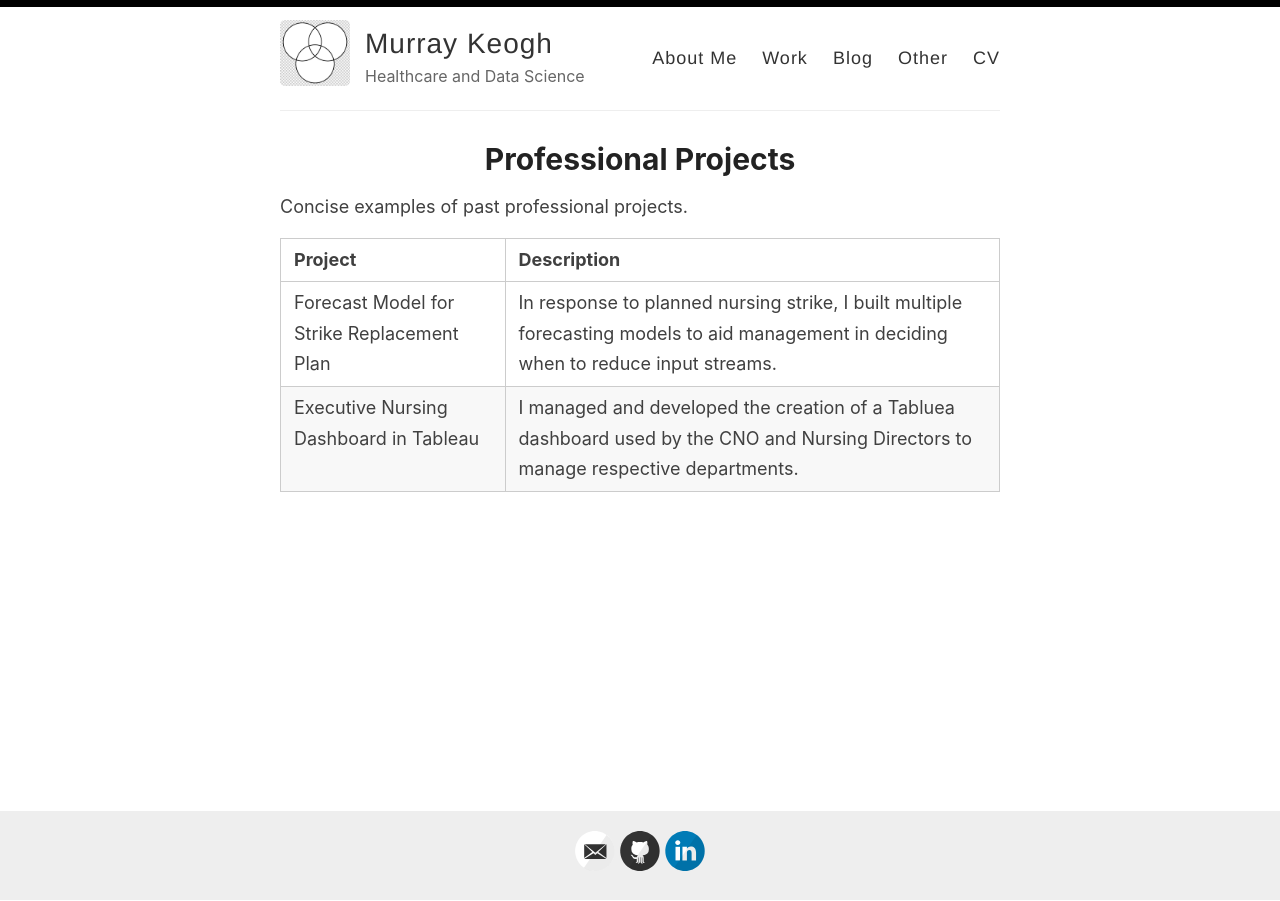
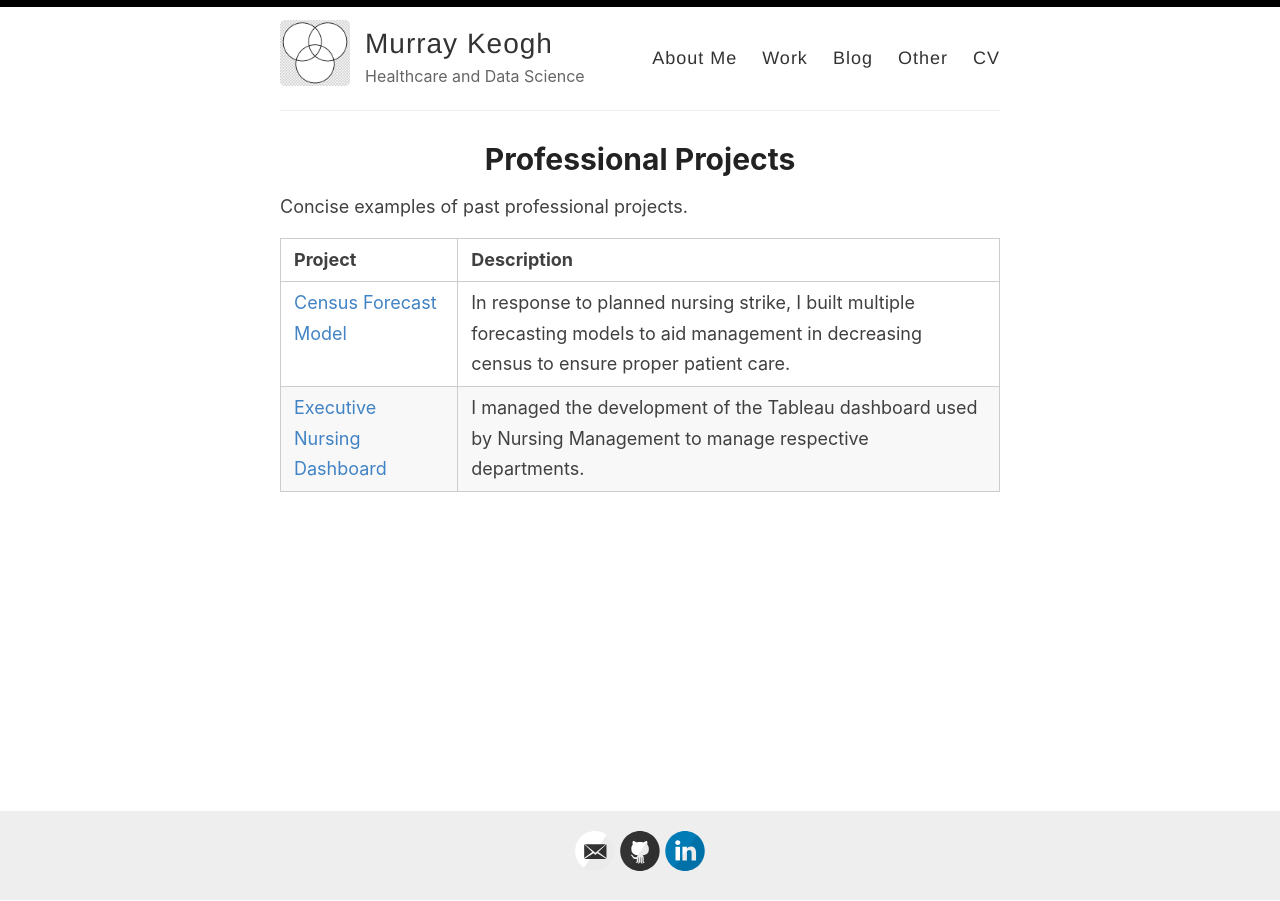
Before and after one commit to Murrkeys/Murrkeys.github.io, a Jekyll site: the page built from _pages/work.md, in a window 1280 px wide. Built offline with Jekyll 4.4.1, drawn with Linux system fonts in a browser that asks for light colours.

Commit message:
Update work.md

```diff
--- a/_pages/work.md
+++ b/_pages/work.md
@@ -9,5 +9,5 @@ Concise examples of past professional projects.
 
 |Project | Description|
 |------------ | -------------|
-|Forecast Model for Strike Replacement Plan | In response to planned nursing strike, I built multiple forecasting models to aid management in deciding when to reduce input streams.|
-|Executive Nursing Dashboard in Tableau | I managed and developed the creation of a Tabluea dashboard used by the CNO and Nursing Directors to manage respective departments.|
+|<a href="/documents/Nursing Strike Forecast Model.pdf">Census Forecast Model</a> | In response to planned nursing strike, I built multiple forecasting models to aid management in decreasing census to ensure proper patient care.|
+|<a href="/documents/Nursing Executive Dashboard.pdf">Executive Nursing Dashboard</a>| I managed the development of the Tableau dashboard used by Nursing Management to manage respective departments.|
```
